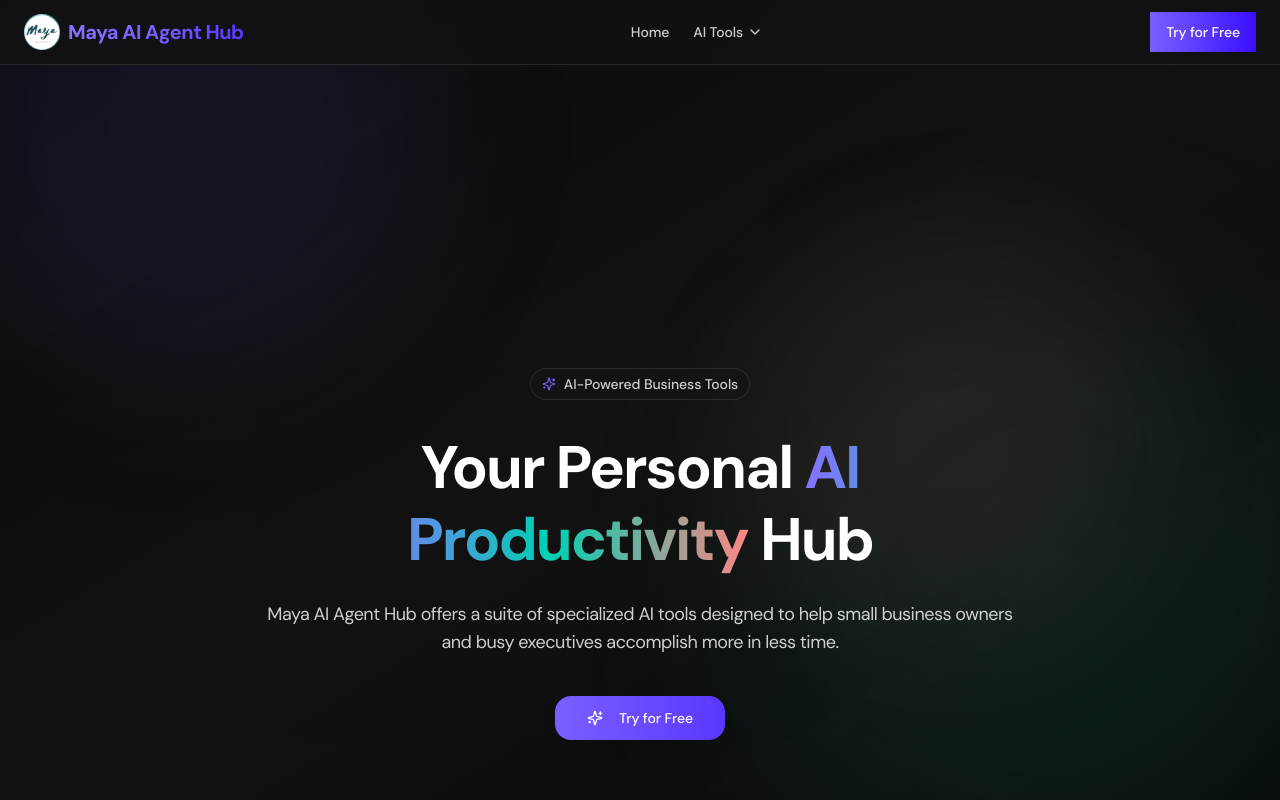
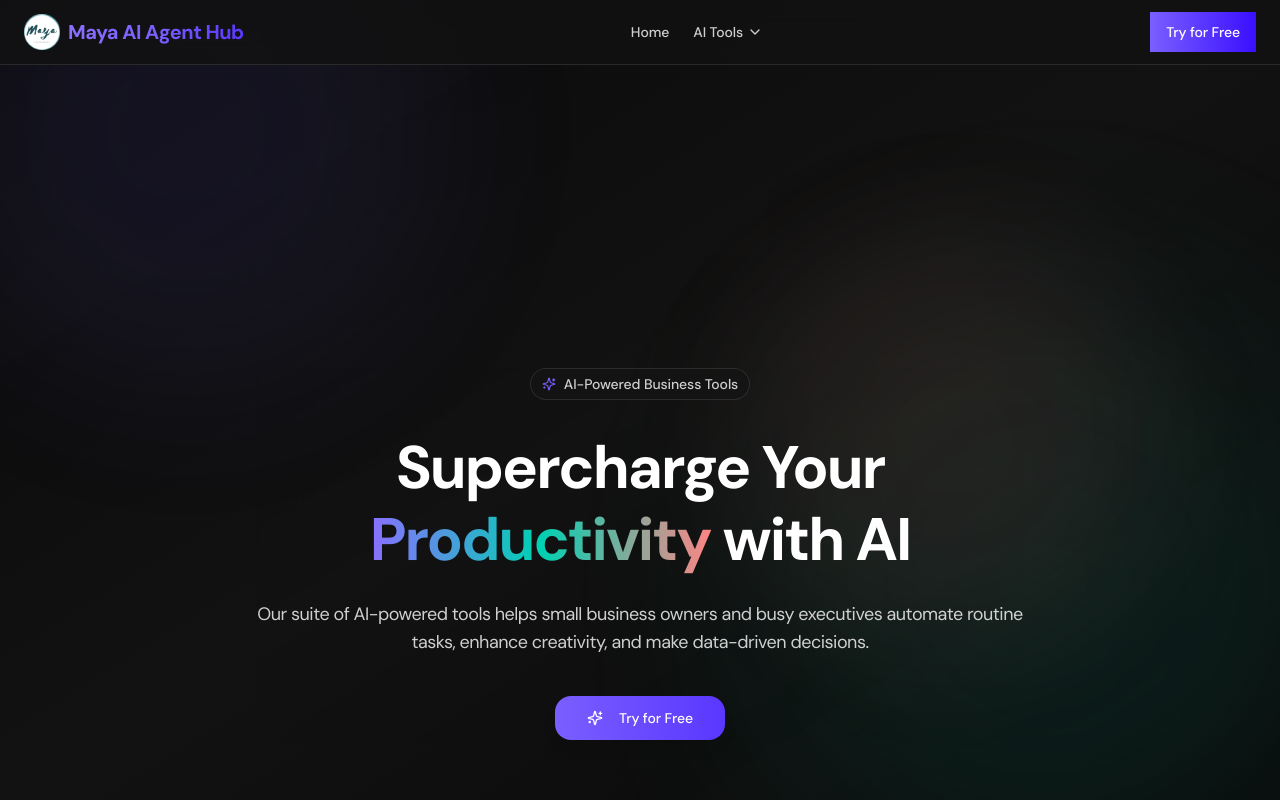
Before and after one commit to WiselyWise/maya-ai-agent-hub, a React (Vite) app: page / in a window 1280 px wide. Shown: the top 800 px of the page. Built offline with nearby package versions, Linux system fonts and the light colour scheme.

Commit message:
Revert hero section text
Reverts the text changes made to the hero section on the hub page.

```diff
--- a/src/pages/Index.tsx
+++ b/src/pages/Index.tsx
@@ -1,4 +1,3 @@
-
 import React from 'react';
 import { Sparkles, Presentation, MessageSquare, Lightbulb, Image, Mail, Users, FileText } from 'lucide-react';
 import Navbar from '@/components/Navbar';
@@ -68,9 +67,9 @@ const Index = () => {
       <Navbar />
       <main className="pt-16">
         <Hero
-          title="Your Personal AI Productivity Hub"
-          subtitle="Maya AI Agent Hub offers a suite of specialized AI tools designed to help small business owners and busy executives accomplish more in less time."
-          accentWord="AI Productivity"
+          title="Supercharge Your Productivity with AI"
+          subtitle="Our suite of AI-powered tools helps small business owners and busy executives automate routine tasks, enhance creativity, and make data-driven decisions."
+          accentWord="Productivity"
         />
 
         <section className="py-16">
```
